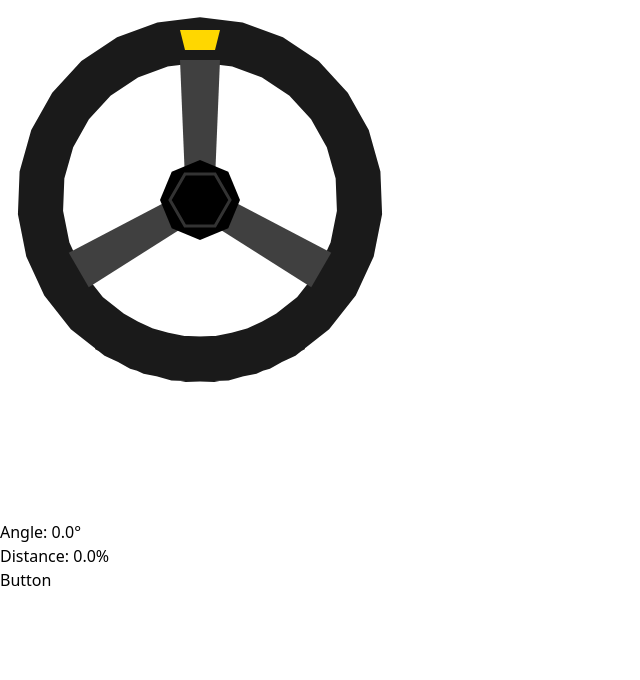
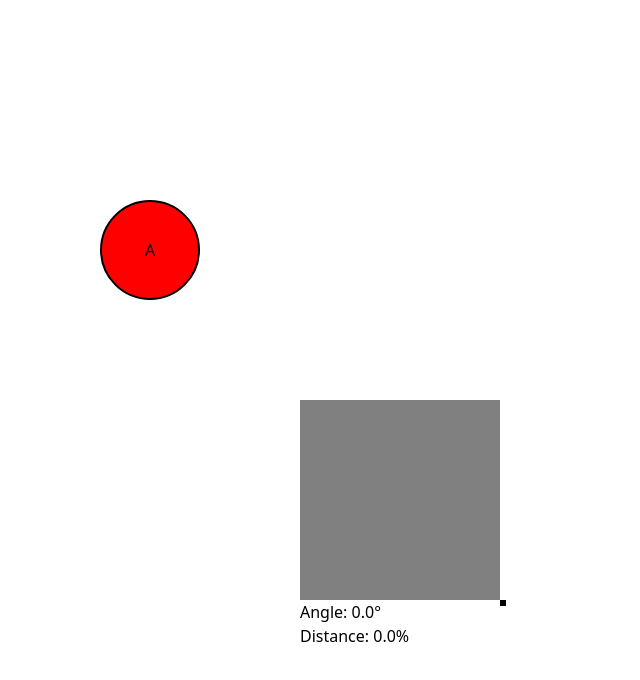
Before and after one commit to OuternetLondon/parts, a React (Vite) app in the folder frontend_wheel/: page / in a window 1280 px wide. Shown: the top 680 px of the page, without its empty margins (0-640 px from the left). Built offline with nearby package versions, Linux system fonts and the light colour scheme; no server answers.

Commit message:
partially changed parts to configure to json data

```diff
--- a/frontend_wheel/src/App.jsx
+++ b/frontend_wheel/src/App.jsx
@@ -1,16 +1,101 @@
-import React, { useState, useEffect } from 'react';
-import RacingWheel from './components/racing_wheel';
-import Joystick from './components/joystick';
-import Button from './components/button';
+import React, { useState, useEffect } from "react";
+import RacingWheel from "./components/racing_wheel";
+import Joystick from "./components/joystick";
+import Button from "./components/button";
 
 const App = () => {
+  const CONFIG = {
+    userId: "user123",
+    timestamp: "2023-01-07T14:00:00Z",
+    components: [
+      {
+        id: "button1",
+        type: "button",
+        position: { x: 100, y: 200 },
+        size: { width: 100, height: 100 },
+        style: {
+          color: "red",
+          border: "2px solid black",
+          borderRadius: "50%",
+        },
+        mapping: "A",
+      },
+      {
+        id: "joystick1",
+        type: "joystick",
+        position: { x: 300, y: 400 },
+        size: { inner_height_width: 40, outer_height_width: 200 },
+        style: {
+          inner_color: "blue",
+          outer_color: "grey",
+          border: "1px solid gray",
+        },
+        mapping: "leftStick",
+      },
+      {
+        id: "steeringWheel1",
+        type: "steeringWheel",
+        position: { x: 500, y: 600 },
+        size: { width: 200, height: 200 },
+        style: { color: "gray", border: "3px solid black" },
+        mapping: "rightStick",
+      },
+    ],
+  };
 
+  return (
+    <>
+      <div style={{ position: "relative", width: "100%", height: "100vh" }}>
+        {CONFIG.components.map((component) => {
+          if (component.type === "button") {
+            const style = {
+              position: "absolute",
+              left: `${component.position.x}px`,
+              top: `${component.position.y}px`,
+              width: `${component.size.width}px`,
+              height: `${component.size.height}px`,
+              backgroundColor: component.style.color,
+              border: component.style.border,
+              borderRadius: component.style.borderRadius,
+            };
 
-  return <>
-<RacingWheel></RacingWheel>
-<Joystick></Joystick>
-<Button></Button>
-</>
+            return (
+              <Button
+                key={component.id}
+                style={style}
+                component_mapping={component.mapping}
+              ></Button>
+            );
+          } else if (component.type === "joystick") {
+            const styles = {
+              inner_h: component.size.inner_height_width,
+              outer_h: component.size.outer_height_width,
+              inner_color: component.style.inner_color,
+              outer_color: component.style.outer_color,
+              position: {
+                left: `${component.position.x}px`,
+                top: `${component.position.y}px`,
+              },
+            };
+            return <Joystick styles={styles}></Joystick>;
+          } else if (component.type === "steeringWheel") {
+            const style = {
+              position: "absolute",
+              left: `${component.position.x}px`,
+              top: `${component.position.y}px`,
+              width: `${component.size.width}px`,
+              height: `${component.size.height}px`,
+              backgroundColor: component.style.color,
+              border: component.style.border,
+            };
+            return <RacingWheel style={style}></RacingWheel>;
+          }
+
+          return null;
+        })}
+      </div>
+    </>
+  );
 };
 
 export default App;
--- a/frontend_wheel/src/components/button.jsx
+++ b/frontend_wheel/src/components/button.jsx
@@ -14,7 +14,7 @@ const generateJSON = (userId, controlType, action, data) => {
   };
 };
 
-function Button(){
+function Button({style, component_mapping}){
       const {user} = useContext(UserContext);
       const socket = useSocket()
 
@@ -28,9 +28,10 @@ function Button(){
         <>
        <button
        onClick={() => handleClick()}
-       className="w-16 h-16 bg-blue-500 hover:bg-green-500 rounded-full transition-colors duration-200"
+       style={style}
+       //className="w-16 h-16 bg-blue-500 hover:bg-green-500 rounded-full transition-colors duration-200"
     >
-      Button
+      {component_mapping}
     </button>
         </>
     )
--- a/frontend_wheel/src/components/joystick.jsx
+++ b/frontend_wheel/src/components/joystick.jsx
@@ -1,8 +1,6 @@
 import React, { useState, useRef, useEffect, useContext} from 'react';
-import { io } from 'socket.io-client';
 import { UserContext } from '../context/userContext';
 import { useSocket } from '../context/socketContext';
-
 
 const generateJSON = (userId, controlType, action, data) => {
   return {
@@ -15,19 +13,23 @@ const generateJSON = (userId, controlType, action, data) => {
   };
 };
 
-const Joystick = () => {
+const Joystick = ({styles}) => {
   const [pressed, setPressed] = useState(false);
   const [position, setPosition] = useState({ angle: 0, distance: 0 });
   const joystickRef = useRef(null);
   const [center, setCenter] = useState({ x: 0, y: 0 });
   const {user} = useContext(UserContext);
-  const socket = useSocket()
+  const socket = useSocket();
 
+  console.log("styles", styles);
 
+  useEffect(() => {
+    console.log('Styles:', styles);
+  }, [styles]);
   // Constants
-  const OUTER_CIRCLE_SIZE = 120;
-  const INNER_CIRCLE_SIZE = 40;
-  const MAX_DISTANCE = (OUTER_CIRCLE_SIZE - INNER_CIRCLE_SIZE) / 2;
+  const OUTER_CIRCLE_SIZE = styles.outer_h;
+  const INNER_CIRCLE_SIZE = styles.inner_h;
+  const MAX_DISTANCE = OUTER_CIRCLE_SIZE / 2; // Constrain to outer circle radius
 
   useEffect(() => {
     if (joystickRef.current) {
@@ -44,21 +46,27 @@ const Joystick = () => {
     let dx = clientX - center.x;
     let dy = clientY - center.y;
 
-    // Calculate distance from center
+    // Calculate raw distance from center
     let distance = Math.sqrt(dx * dx + dy * dy);
 
-    // Normalize distance to a value between 0 and 1
-    distance = Math.min(distance, MAX_DISTANCE) / MAX_DISTANCE;
+    // Constrain distance to outer circle radius (midpoint constraint)
+    if (distance > MAX_DISTANCE) {
+      const scale = MAX_DISTANCE / distance;
+      dx *= scale;
+      dy *= scale;
+      distance = MAX_DISTANCE;
+    }
 
     // Calculate angle in degrees (0 to 360)
-    // atan2 returns angle in radians from -π to π
     let angle = Math.atan2(dy, dx) * (180 / Math.PI);
-    // Convert to 0-360 range
     angle = angle < 0 ? angle + 360 : angle;
 
+    // Normalize distance to 0-1 range relative to outer radius
+    distance = distance / MAX_DISTANCE;
+
     return {
-      angle: angle,
-      distance: distance
+      angle,
+      distance
     };
   };
 
@@ -122,18 +130,21 @@ const Joystick = () => {
   };
 
   useEffect(() => {
-    if(!user) return
-    let JSON = generateJSON( user, "joystick", "mouseEvent", {angle: position.angle, distance: position.distance})
+    if(!user) return;
+    const JSON = generateJSON(
+      user,
+      "joystick",
+      "mouseEvent",
+      {angle: position.angle, distance: position.distance}
+    );
     socket.emit('controls_data', JSON);
-
-
   }, [user, position, socket]);
 
   // Calculate visual position of inner circle
   const visualPosition = pressed ? getPolarToCartesian(position.angle, position.distance) : { x: 0, y: 0 };
 
   return (
-    <div className="p-4">
+    <div className="p-4" style={{position: "absolute", left: styles.position.left, top: styles.position.top}}>
       <div
         ref={joystickRef}
         className="relative select-none touch-none"
@@ -151,10 +162,11 @@ const Joystick = () => {
       >
         {/* Outer circle */}
         <div
-          className="absolute rounded-full border-2 border-gray-400"
+          className="absolute rounded-full border-2"
           style={{
             width: OUTER_CIRCLE_SIZE,
-            height: OUTER_CIRCLE_SIZE
+            height: OUTER_CIRCLE_SIZE,
+            backgroundColor: styles.outer_color,
           }}
         />
 
@@ -168,7 +180,8 @@ const Joystick = () => {
               left: OUTER_CIRCLE_SIZE / 2 - INNER_CIRCLE_SIZE / 2 + visualPosition.x,
               top: OUTER_CIRCLE_SIZE / 2 - INNER_CIRCLE_SIZE / 2 + visualPosition.y,
               transform: 'translate(0, 0)',
-              transition: 'transform 0.1s ease-out'
+              transition: 'transform 0.1s ease-out',
+              backgroundColor: styles.inner_color,
             }}
           />
         )}
--- a/frontend_wheel/src/components/racing_wheel.jsx
+++ b/frontend_wheel/src/components/racing_wheel.jsx
@@ -1,14 +1,14 @@
-import { useState, useEffect, useContext } from 'react'
-import useWebSocket from 'react-use-websocket';
-import React from 'react';
-import useDeviceMotion from '../hooks/useMotion'
-import "../index.css"
-import RacingWheelDesign from './racing_wheel_design'
-import { v4 as uuidv4 } from 'uuid';
-import { io } from 'socket.io-client';
+import { useState, useEffect, useContext } from "react";
+import useWebSocket from "react-use-websocket";
+import React from "react";
+import useDeviceMotion from "../hooks/useMotion";
+import "../index.css";
+import RacingWheelDesign from "./racing_wheel_design";
+import { v4 as uuidv4 } from "uuid";
+import { io } from "socket.io-client";
 //import useUser from '../hooks/useUser';
-import { UserContext } from '../context/userContext';
-import { useSocket } from '../context/socketContext';
+import { UserContext } from "../context/userContext";
+import { useSocket } from "../context/socketContext";
 
 //const socket = io("https://tech.outernetglobal.com/testenv");
 //const socket = io("http://localhost:5057");
@@ -24,11 +24,11 @@ const generateJSON = (userId, controlType, action, data) => {
   };
 };
 
-function RacingWheel() {
-  const {user} = useContext(UserContext);
+function RacingWheel({ style }) {
+  const { user } = useContext(UserContext);
   const motion = useDeviceMotion();
   const [rotation, setRotation] = useState(0); // Wheel rotation angle
-  const socket = useSocket()
+  const socket = useSocket();
 
   useEffect(() => {
     const { beta, gamma } = motion.orientation; // Beta (forward/backward), Gamma (side tilt)
@@ -43,7 +43,8 @@ function RacingWheel() {
     // Adjust rotation range and sensitivity
     const maxTilt = 80; // Maximum typical tilt value for full rotation
     const minTilt = 5; // Minimum tilt threshold to ignore small movements
-    if (Math.abs(tilt) > minTilt) { // Apply dead zone for small tilts
+    if (Math.abs(tilt) > minTilt) {
+      // Apply dead zone for small tilts
       // Map tilt to -45° to 45° rotation
       angle = Math.max(-90, Math.min(90, (tilt / maxTilt) * 90));
     }
@@ -52,23 +53,22 @@ function RacingWheel() {
     setRotation((prevRotation) => prevRotation * 0.8 + angle * 0.2);
   }, [motion.orientation]);
 
-
-
-useEffect(() => {
-  if (!user) return
-  if (!socket) return
-  let JSON = generateJSON( user, "steeringWheel", "orientation", {"orientation-gama": motion.orientation.gamma, "orientation-beta": motion.orientation.beta})
-  socket.emit('controls_data', JSON);
-
-}, [user, motion, socket]);
-
+  useEffect(() => {
+    if (!user) return;
+    if (!socket) return;
+    let JSON = generateJSON(user, "steeringWheel", "orientation", {
+      "orientation-gama": motion.orientation.gamma,
+      "orientation-beta": motion.orientation.beta,
+    });
+    socket.emit("controls_data", JSON);
+  }, [user, motion, socket]);
 
   return (
     <>
       <div>
-      <RacingWheelDesign rotation={rotation} />
-    </div>
+        <RacingWheelDesign style={style} rotation={rotation} />
+      </div>
     </>
-  )
+  );
 }
-export default RacingWheel
+export default RacingWheel;
--- a/frontend_wheel/src/components/racing_wheel_design.jsx
+++ b/frontend_wheel/src/components/racing_wheel_design.jsx
@@ -1,7 +1,23 @@
 import { useRef, useEffect } from "react";
 
-const RacingWheelDesign = ({ rotation }) => {
+const RacingWheelDesign = ({ rotation, style }) => {
   const canvasRef = useRef(null);
+
+  // Parse style properties with defaults
+  const wheelStyle = {
+    width: style?.width || 400,
+    height: style?.height || 400,
+    backgroundColor: style?.color || "#1a1a1a",
+    borderColor: style?.border ? style.border.split(" ")[2] : "#000000",
+    borderWidth: style?.border ? parseInt(style.border.split(" ")[0]) : 3,
+    position: style?.position || "static",
+    left: style?.left || "auto",
+    top: style?.top || "auto",
+    spokeColor: "#404040",
+    markerColor: "#FFD700",
+    hubColor: "#000000",
+    hubBorderColor: "#333",
+  };
 
   const drawWheel = (ctx) => {
     const centerX = ctx.canvas.width / 2;
@@ -13,7 +29,7 @@ const RacingWheelDesign = ({ rotation }) => {
 
     ctx.save();
     ctx.translate(centerX, centerY);
-      ctx.rotate(rotation * Math.PI / 180);
+    ctx.rotate((rotation * Math.PI) / 180);
 
     // Draw the main rim using straight lines
     ctx.beginPath();
@@ -23,7 +39,7 @@ const RacingWheelDesign = ({ rotation }) => {
     const angleRange = endAngle - startAngle;
 
     for (let i = 0; i <= segments; i++) {
-        const angle = startAngle + (angleRange * i / segments);
+      const angle = startAngle + (angleRange * i) / segments;
       const x = Math.cos(angle) * (radius - 20);
       const y = Math.sin(angle) * (radius - 20);
 
@@ -34,8 +50,8 @@ const RacingWheelDesign = ({ rotation }) => {
       }
     }
     ctx.lineWidth = 45;
-      ctx.lineCap = 'butt';
-      ctx.strokeStyle = '#1a1a1a';
+    ctx.lineCap = "butt";
+    ctx.strokeStyle = wheelStyle.backgroundColor;
     ctx.stroke();
 
     // Draw yellow center marker
@@ -45,7 +61,7 @@ const RacingWheelDesign = ({ rotation }) => {
     ctx.lineTo(15, -radius + 30);
     ctx.lineTo(-15, -radius + 30);
     ctx.closePath();
-      ctx.fillStyle = '#FFD700';
+    ctx.fillStyle = wheelStyle.markerColor;
     ctx.fill();
 
     // Draw spokes
@@ -59,21 +75,21 @@ const RacingWheelDesign = ({ rotation }) => {
       ctx.lineTo(20, -radius + 40);
       ctx.lineTo(15, -20);
       ctx.closePath();
-        ctx.fillStyle = '#404040';
+      ctx.fillStyle = wheelStyle.spokeColor;
       ctx.fill();
 
       ctx.restore();
     };
 
     drawSpoke(0);
-      drawSpoke(2 * Math.PI / 3);
-      drawSpoke(-2 * Math.PI / 3);
+    drawSpoke((2 * Math.PI) / 3);
+    drawSpoke((-2 * Math.PI) / 3);
 
     // Center hub (octagonal)
     ctx.beginPath();
     const hubSize = 40;
     for (let i = 0; i < 8; i++) {
-        const angle = (i * Math.PI / 4);
+      const angle = (i * Math.PI) / 4;
       const x = Math.cos(angle) * hubSize;
       const y = Math.sin(angle) * hubSize;
       if (i === 0) {
@@ -83,14 +99,14 @@ const RacingWheelDesign = ({ rotation }) => {
       }
     }
     ctx.closePath();
-      ctx.fillStyle = '#000000';
+    ctx.fillStyle = wheelStyle.hubColor;
     ctx.fill();
 
     // Inner hub (hexagonal)
     ctx.beginPath();
     const innerHubSize = 30;
     for (let i = 0; i < 6; i++) {
-        const angle = (i * Math.PI / 3);
+      const angle = (i * Math.PI) / 3;
       const x = Math.cos(angle) * innerHubSize;
       const y = Math.sin(angle) * innerHubSize;
       if (i === 0) {
@@ -100,8 +116,8 @@ const RacingWheelDesign = ({ rotation }) => {
       }
     }
     ctx.closePath();
-      ctx.strokeStyle = '#333';
-      ctx.lineWidth = 3;
+    ctx.strokeStyle = wheelStyle.hubBorderColor;
+    ctx.lineWidth = wheelStyle.borderWidth;
     ctx.stroke();
 
     ctx.restore();
@@ -109,10 +125,14 @@ const RacingWheelDesign = ({ rotation }) => {
 
   useEffect(() => {
     const canvas = canvasRef.current;
-      const ctx = canvas.getContext('2d');
+    if (!canvas) return;
 
-      canvas.width = 400;
-      canvas.height = 400;
+    const ctx = canvas.getContext("2d");
+    if (!ctx) return;
+
+    // Set canvas size based on style
+    canvas.width = wheelStyle.width;
+    canvas.height = wheelStyle.height;
 
     // Animation loop
     let animationFrameId;
@@ -125,17 +145,34 @@ const RacingWheelDesign = ({ rotation }) => {
     return () => {
       window.cancelAnimationFrame(animationFrameId);
     };
-    }, [rotation]);
+  }, [
+    rotation,
+    wheelStyle.width,
+    wheelStyle.height,
+    wheelStyle.backgroundColor,
+  ]);
 
   return (
+    <div
+      style={{
+        position: wheelStyle.position,
+        left: wheelStyle.left,
+        top: wheelStyle.top,
+        width: `${wheelStyle.width}px`,
+        height: `${wheelStyle.height}px`,
+        border:
+          style?.border ||
+          `${wheelStyle.borderWidth}px solid ${wheelStyle.borderColor}`,
+      }}
+    >
       <canvas
         ref={canvasRef}
-        className="max-w-full max-h-full"
         style={{
-          width: '400px',
-          height: '400px'
+          width: "100%",
+          height: "100%",
         }}
       />
+    </div>
   );
 };
 
```
Lines whose indentation alone changed are shown as unchanged.
